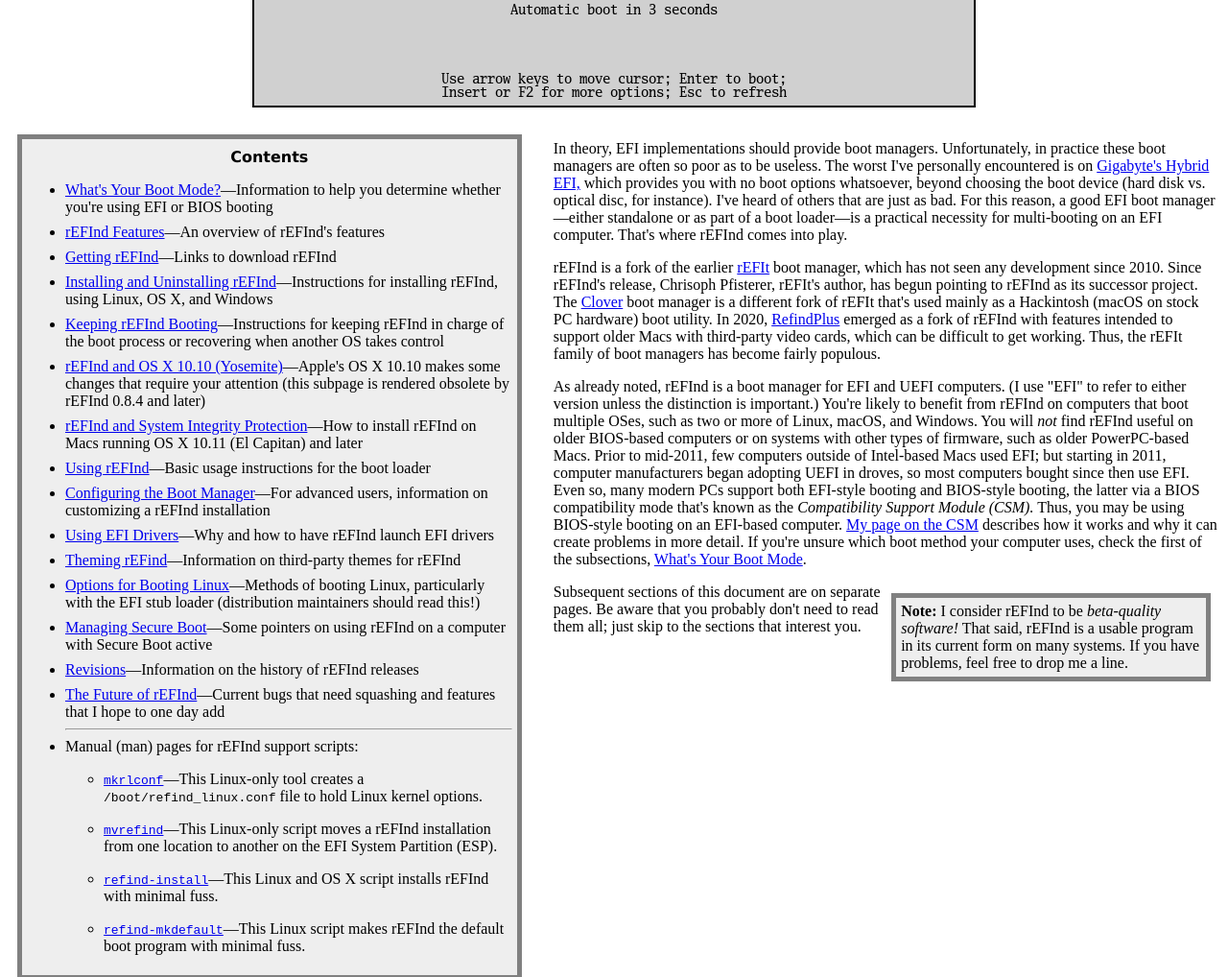
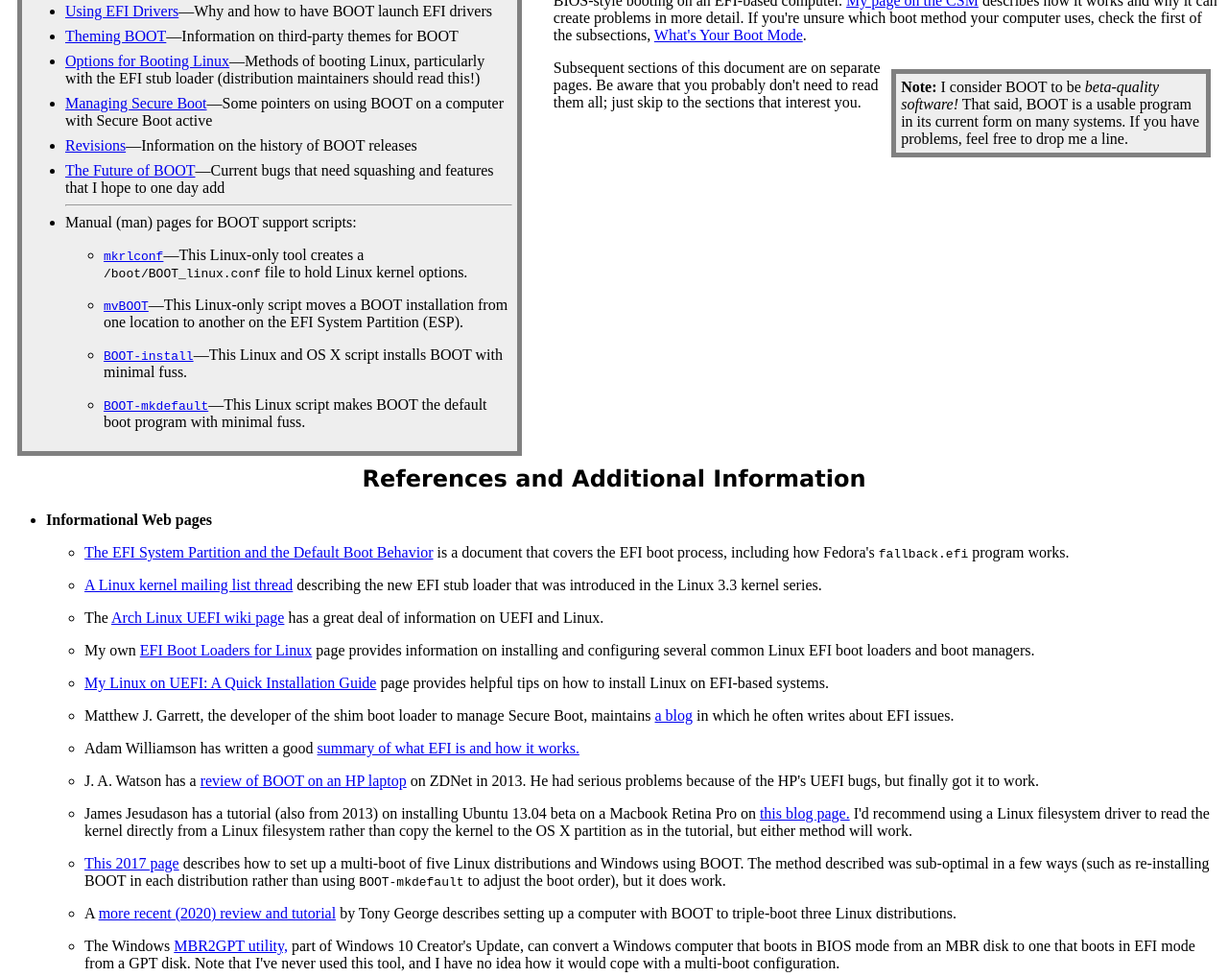
Before and after one commit to Infiltrator-Projects/Boot, a plain HTML site: page docs/boot/index.html in a window 1280 px wide. Shown: the part 1033-2051 px from the top of the page at 96% size. Drawn offline with Linux system fonts and the light colour scheme; files whose address does not match are found by name.

Commit message:
Move docs/boot/index.html into BOOT documentation

```diff
--- a/docs/refind/index.html
+++ b/docs/boot/index.html
@@ -4,20 +4,20 @@
 
 <html xmlns="http://www.w3.org/1999/xhtml">
 <head>
-  <title>The rEFInd Boot Manager</title>
+  <title>The BOOT Boot Manager</title>
   <link href="../Styles/styles.css" rel="stylesheet" type="text/css" />
 </head>
 
 <meta name="viewport" content="width=device-width, initial-scale=1">
 
 <body>
-  <h1>The rEFInd Boot Manager</h1>
+  <h1>The BOOT Boot Manager</h1>
 
   <p class="subhead">by Roderick W. Smith, <a
 href="mailto:rodsmith@rodsbooks.com">rodsmith@rodsbooks.com</a></p>
 
 <p>Originally written: March 14, 2012; last Web page update:
-April 6, 2024, referencing rEFInd 0.14.2</p>
+April 6, 2024, referencing BOOT 0.14.2</p>
 
 
 <p>This Web page is provided free of charge and with no annoying outside ads; however, I did take time to prepare it, and Web hosting does cost money. If you find this Web page useful, please consider making a small donation to help keep this site up and running. Thanks!</p>
@@ -41,7 +41,7 @@ April 6, 2024, referencing rEFInd 0.14.2</p>
 <input type="hidden" name="no_note" value="0">
 <input type="hidden" name="currency_code" value="USD">
 <input type="hidden" name="amount" value="1.00">
-<input type="hidden" name="item_name" value="rEFInd Boot Manager">
+<input type="hidden" name="item_name" value="BOOT Boot Manager">
 <input type="hidden" name="bn" value="PP-DonationsBF:btn_donate_LG.gif:NonHostedGuest">
 <input type="image" src="donate.png" border="0" name="submit" alt="PayPal - The safer, easier way to pay online!">
 </form>
@@ -55,7 +55,7 @@ April 6, 2024, referencing rEFInd 0.14.2</p>
 <input type="hidden" name="no_note" value="0">
 <input type="hidden" name="currency_code" value="USD">
 <input type="hidden" name="amount" value="2.50">
-<input type="hidden" name="item_name" value="rEFInd Boot Manager">
+<input type="hidden" name="item_name" value="BOOT Boot Manager">
 <input type="hidden" name="bn" value="PP-DonationsBF:btn_donate_LG.gif:NonHostedGuest">
 <input type="image" src="donate.png" border="0" name="submit" alt="PayPal - The safer, easier way to pay online!">
 </form>
@@ -70,7 +70,7 @@ April 6, 2024, referencing rEFInd 0.14.2</p>
 <input type="hidden" name="no_note" value="0">
 <input type="hidden" name="currency_code" value="USD">
 <input type="hidden" name="amount" value="5.00">
-<input type="hidden" name="item_name" value="rEFInd Boot Manager">
+<input type="hidden" name="item_name" value="BOOT Boot Manager">
 <input type="hidden" name="bn" value="PP-DonationsBF:btn_donate_LG.gif:NonHostedGuest">
 <input type="image" src="donate.png" border="0" name="submit" alt="PayPal - The safer, easier way to pay online!">
 </form>
@@ -84,7 +84,7 @@ April 6, 2024, referencing rEFInd 0.14.2</p>
 <input type="hidden" name="no_note" value="0">
 <input type="hidden" name="currency_code" value="USD">
 <input type="hidden" name="amount" value="10.00">
-<input type="hidden" name="item_name" value="rEFInd Boot Manager">
+<input type="hidden" name="item_name" value="BOOT Boot Manager">
 <input type="hidden" name="bn" value="PP-DonationsBF:btn_donate_LG.gif:NonHostedGuest">
 <input type="image" src="donate.png" border="0" name="submit" alt="PayPal - The safer, easier way to pay online!">
 </form>
@@ -98,7 +98,7 @@ April 6, 2024, referencing rEFInd 0.14.2</p>
 <input type="hidden" name="no_note" value="0">
 <input type="hidden" name="currency_code" value="USD">
 <input type="hidden" name="amount" value="20.00">
-<input type="hidden" name="item_name" value="rEFInd Boot Manager">
+<input type="hidden" name="item_name" value="BOOT Boot Manager">
 <input type="hidden" name="bn" value="PP-DonationsBF:btn_donate_LG.gif:NonHostedGuest">
 <input type="image" src="donate.png" border="0" name="submit" alt="PayPal - The safer, easier way to pay online!">
 </form>
@@ -111,7 +111,7 @@ April 6, 2024, referencing rEFInd 0.14.2</p>
 <input type="hidden" name="lc" value="US">
 <input type="hidden" name="no_note" value="0">
 <input type="hidden" name="currency_code" value="USD">
-<input type="hidden" name="item_name" value="rEFInd Boot Manager">
+<input type="hidden" name="item_name" value="BOOT Boot Manager">
 <input type="hidden" name="bn" value="PP-DonationsBF:btn_donate_LG.gif:NonHostedGuest">
 <input type="image" src="donate.png" border="0" name="submit" alt="PayPal - The safer, easier way to pay online!">
 </form>
@@ -122,23 +122,23 @@ April 6, 2024, referencing rEFInd 0.14.2</p>
 
 <h2>Introduction</h2>
 
-<p class="sidebar"><b>Note:</b> I've seen reports that rEFInd is failing to boot macOS 11 ("Big Sur"). There seem to be two problems. First, and confusingly, macOS 11 requires booting via the boot loader <i>Preboot</i> partition, not the main macOS installation partition. With recent versions of macOS, rEFInd normally presents both options, but users might reasonably hide the poorly-named <i>Preboot</i> option, which is the only one that works. Second, a bug in rEFInd 0.12.0's memory management could cause it to hang on some EFIs, including some that Apple rolled out as part of the macOS 11 upgrade. Using rEFInd 0.13.0 and booting via the <i>Preboot</i> loader option should work around these problems. If all else fails, the new (rEFInd 0.13.0) feature to boot via an EFI firmware boot option may help; see the description of this feature <a href="configfile.html#bootnext">here.</a></p>
+<p class="sidebar"><b>Note:</b> I've seen reports that BOOT is failing to boot macOS 11 ("Big Sur"). There seem to be two problems. First, and confusingly, macOS 11 requires booting via the boot loader <i>Preboot</i> partition, not the main macOS installation partition. With recent versions of macOS, BOOT normally presents both options, but users might reasonably hide the poorly-named <i>Preboot</i> option, which is the only one that works. Second, a bug in BOOT 0.12.0's memory management could cause it to hang on some EFIs, including some that Apple rolled out as part of the macOS 11 upgrade. Using BOOT 0.13.0 and booting via the <i>Preboot</i> loader option should work around these problems. If all else fails, the new (BOOT 0.13.0) feature to boot via an EFI firmware boot option may help; see the description of this feature <a href="configfile.html#bootnext">here.</a></p>
 
-<p>This page describes rEFInd, my fork of the <a href="http://refit.sourceforge.net">rEFIt</a> boot manager for computers based on the <a href="http://en.wikipedia.org/wiki/Unified_Extensible_Firmware_Interface">Extensible Firmware Interface (EFI) and Unified EFI (UEFI).</a> Like rEFIt, rEFInd is a <i>boot manager,</i> meaning that it presents a menu of options to the user when the computer first starts up, as shown below. rEFInd is not a <i>boot loader,</i> which is a program that loads an OS kernel and hands off control to it. Many popular boot managers, such as <a href="http://www.gnu.org/software/grub/">the Grand Unified Bootloader (GRUB),</a> are also boot loaders, which can blur the distinction in many users' minds. All EFI-capable OSes include boot loaders, so this limitation isn't a problem. If you're using Linux, you should be aware that several EFI boot loaders are available, so choosing between them can be a challenge. In fact, since version 3.3.0, the Linux kernel can function as an EFI boot loader for itself, which gives rEFInd characteristics similar to a boot loader for Linux. See <a href="https://www.rodsbooks.com/efi-bootloaders/index.html">my Web page on this topic</a> for more information.</p>
+<p>This page describes BOOT, my fork of the <a href="http://refit.sourceforge.net">rEFIt</a> boot manager for computers based on the <a href="http://en.wikipedia.org/wiki/Unified_Extensible_Firmware_Interface">Extensible Firmware Interface (EFI) and Unified EFI (UEFI).</a> Like rEFIt, BOOT is a <i>boot manager,</i> meaning that it presents a menu of options to the user when the computer first starts up, as shown below. BOOT is not a <i>boot loader,</i> which is a program that loads an OS kernel and hands off control to it. Many popular boot managers, such as <a href="http://www.gnu.org/software/grub/">the Grand Unified Bootloader (GRUB),</a> are also boot loaders, which can blur the distinction in many users' minds. All EFI-capable OSes include boot loaders, so this limitation isn't a problem. If you're using Linux, you should be aware that several EFI boot loaders are available, so choosing between them can be a challenge. In fact, since version 3.3.0, the Linux kernel can function as an EFI boot loader for itself, which gives BOOT characteristics similar to a boot loader for Linux. See <a href="https://www.rodsbooks.com/efi-bootloaders/index.html">my Web page on this topic</a> for more information.</p>
 
-    <br /><center><img src="refind.png" align="center" width="750"
-    height="558" alt="rEFInd presents a graphical menu for selecting your
+    <br /><center><img src="BOOT.png" align="center" width="750"
+    height="558" alt="BOOT presents a graphical menu for selecting your
     boot OS." border=2> </center><br />
 
 <div style="float:right; width:55%">
 
-<p>In theory, EFI implementations should provide boot managers. Unfortunately, in practice these boot managers are often so poor as to be useless. The worst I've personally encountered is on <a href="https://www.rodsbooks.com/gb-hybrid-efi/">Gigabyte's Hybrid EFI,</a> which provides you with no boot options whatsoever, beyond choosing the boot device (hard disk vs. optical disc, for instance). I've heard of others that are just as bad. For this reason, a good EFI boot manager&mdash;either standalone or as part of a boot loader&mdash;is a practical necessity for multi-booting on an EFI computer. That's where rEFInd comes into play.</p>
+<p>In theory, EFI implementations should provide boot managers. Unfortunately, in practice these boot managers are often so poor as to be useless. The worst I've personally encountered is on <a href="https://www.rodsbooks.com/gb-hybrid-efi/">Gigabyte's Hybrid EFI,</a> which provides you with no boot options whatsoever, beyond choosing the boot device (hard disk vs. optical disc, for instance). I've heard of others that are just as bad. For this reason, a good EFI boot manager&mdash;either standalone or as part of a boot loader&mdash;is a practical necessity for multi-booting on an EFI computer. That's where BOOT comes into play.</p>
 
-<p>rEFInd is a fork of the earlier <a href="http://refit.sourceforge.net/">rEFIt</a> boot manager, which has not seen any development since 2010. Since rEFInd's release, Chrisoph Pfisterer, rEFIt's author, has begun pointing to rEFInd as its successor project. The <a href="https://sourceforge.net/projects/cloverefiboot/">Clover</a> boot manager is a different fork of rEFIt that's used mainly as a Hackintosh (macOS on stock PC hardware) boot utility. In 2020, <a href="https://github.com/dakanji/refindplus">RefindPlus</a> emerged as a fork of rEFInd with features intended to support older Macs with third-party video cards, which can be difficult to get working. Thus, the rEFIt family of boot managers has become fairly populous.</p>
+<p>BOOT is a fork of the earlier <a href="http://refit.sourceforge.net/">rEFIt</a> boot manager, which has not seen any development since 2010. Since BOOT's release, Chrisoph Pfisterer, rEFIt's author, has begun pointing to BOOT as its successor project. The <a href="https://sourceforge.net/projects/cloverefiboot/">Clover</a> boot manager is a different fork of rEFIt that's used mainly as a Hackintosh (macOS on stock PC hardware) boot utility. In 2020, <a href="https://github.com/dakanji/BOOTplus">BOOTPlus</a> emerged as a fork of BOOT with features intended to support older Macs with third-party video cards, which can be difficult to get working. Thus, the rEFIt family of boot managers has become fairly populous.</p>
 
-<p>As already noted, rEFInd is a boot manager for EFI and UEFI computers. (I use "EFI" to refer to either version unless the distinction is important.) You're likely to benefit from rEFInd on computers that boot multiple OSes, such as two or more of Linux, macOS, and Windows. You will <i>not</i> find rEFInd useful on older BIOS-based computers or on systems with other types of firmware, such as older PowerPC-based Macs. Prior to mid-2011, few computers outside of Intel-based Macs used EFI; but starting in 2011, computer manufacturers began adopting UEFI in droves, so most computers bought since then use EFI. Even so, many modern PCs support both EFI-style booting and BIOS-style booting, the latter via a BIOS compatibility mode that's known as the <i>Compatibility Support Module (CSM).</i> Thus, you may be using BIOS-style booting on an EFI-based computer. <a href="https://www.rodsbooks.com/efi-bootloaders/csm-good-bad-ugly.html">My page on the CSM</a> describes how it works and why it can create problems in more detail. If you're unsure which boot method your computer uses, check the first of the subsections, <a href="bootmode.html">What's Your Boot Mode</a>.</p>
+<p>As already noted, BOOT is a boot manager for EFI and UEFI computers. (I use "EFI" to refer to either version unless the distinction is important.) You're likely to benefit from BOOT on computers that boot multiple OSes, such as two or more of Linux, macOS, and Windows. You will <i>not</i> find BOOT useful on older BIOS-based computers or on systems with other types of firmware, such as older PowerPC-based Macs. Prior to mid-2011, few computers outside of Intel-based Macs used EFI; but starting in 2011, computer manufacturers began adopting UEFI in droves, so most computers bought since then use EFI. Even so, many modern PCs support both EFI-style booting and BIOS-style booting, the latter via a BIOS compatibility mode that's known as the <i>Compatibility Support Module (CSM).</i> Thus, you may be using BIOS-style booting on an EFI-based computer. <a href="https://www.rodsbooks.com/efi-bootloaders/csm-good-bad-ugly.html">My page on the CSM</a> describes how it works and why it can create problems in more detail. If you're unsure which boot method your computer uses, check the first of the subsections, <a href="bootmode.html">What's Your Boot Mode</a>.</p>
 
-<p class="sidebar"><b>Note:</b> I consider rEFInd to be <i>beta-quality software!</i> That said, rEFInd is a usable program in its current form on many systems. If you have problems, feel free to drop me a line.</p>
+<p class="sidebar"><b>Note:</b> I consider BOOT to be <i>beta-quality software!</i> That said, BOOT is a usable program in its current form on many systems. If you have problems, feel free to drop me a line.</p>
 
 <p>Subsequent sections of this document are on separate pages. Be aware that you probably don't need to read them all; just skip to the sections that interest you.</p>
 
@@ -152,47 +152,47 @@ April 6, 2024, referencing rEFInd 0.14.2</p>
 
 <li class="tight"><a href="bootmode.html">What's Your Boot Mode?</a>&mdash;Information to help you determine whether you're using EFI or BIOS booting</li>
 
-<li class="tight"><a href="features.html">rEFInd Features</a>&mdash;An overview of rEFInd's features</li>
+<li class="tight"><a href="features.html">BOOT Features</a>&mdash;An overview of BOOT's features</li>
 
-<li class="tight"><a href="getting.html">Getting rEFInd</a>&mdash;Links to download rEFInd</li>
+<li class="tight"><a href="getting.html">Getting BOOT</a>&mdash;Links to download BOOT</li>
 
-<li class="tight"><a href="installing.html">Installing and Uninstalling rEFInd</a>&mdash;Instructions for installing rEFInd, using Linux, OS X, and Windows</li>
+<li class="tight"><a href="installing.html">Installing and Uninstalling BOOT</a>&mdash;Instructions for installing BOOT, using Linux, OS X, and Windows</li>
 
-<li class="tight"><a href="bootcoup.html">Keeping rEFInd Booting</a>&mdash;Instructions for keeping rEFInd in charge of the boot process or recovering when another OS takes control</li>
+<li class="tight"><a href="bootcoup.html">Keeping BOOT Booting</a>&mdash;Instructions for keeping BOOT in charge of the boot process or recovering when another OS takes control</li>
 
-<li class="tight"><a href="yosemite.html">rEFInd and OS X 10.10 (Yosemite)</a>&mdash;Apple's OS X 10.10 makes some changes that require your attention (this subpage is rendered obsolete by rEFInd 0.8.4 and later)</li>
+<li class="tight"><a href="yosemite.html">BOOT and OS X 10.10 (Yosemite)</a>&mdash;Apple's OS X 10.10 makes some changes that require your attention (this subpage is rendered obsolete by BOOT 0.8.4 and later)</li>
 
-<li class="tight"><a href="sip.html">rEFInd and System Integrity Protection</a>&mdash;How to install rEFInd on Macs running OS X 10.11 (El Capitan) and later</a>
+<li class="tight"><a href="sip.html">BOOT and System Integrity Protection</a>&mdash;How to install BOOT on Macs running OS X 10.11 (El Capitan) and later</a>
 
-<li class="tight"><a href="using.html">Using rEFInd</a>&mdash;Basic usage instructions for the boot loader</li>
+<li class="tight"><a href="using.html">Using BOOT</a>&mdash;Basic usage instructions for the boot loader</li>
 
-<li class="tight"><a href="configfile.html">Configuring the Boot Manager</a>&mdash;For advanced users, information on customizing a rEFInd installation</li>
+<li class="tight"><a href="configfile.html">Configuring the Boot Manager</a>&mdash;For advanced users, information on customizing a BOOT installation</li>
 
-<li class="tight"><a href="drivers.html">Using EFI Drivers</a>&mdash;Why and how to have rEFInd launch EFI drivers</li>
+<li class="tight"><a href="drivers.html">Using EFI Drivers</a>&mdash;Why and how to have BOOT launch EFI drivers</li>
 
-<li class="tight"><a href="themes.html">Theming rEFind</a>&mdash;Information on third-party themes for rEFInd</li>
+<li class="tight"><a href="themes.html">Theming BOOT</a>&mdash;Information on third-party themes for BOOT</li>
 
 <li class="tight"><a href="linux.html">Options for Booting Linux</a>&mdash;Methods of booting Linux, particularly with the EFI stub loader (distribution maintainers should read this!)</li>
 
-<li class="tight"><a href="secureboot.html">Managing Secure Boot</a>&mdash;Some pointers on using rEFInd on a computer with Secure Boot active</li>
+<li class="tight"><a href="secureboot.html">Managing Secure Boot</a>&mdash;Some pointers on using BOOT on a computer with Secure Boot active</li>
 
-<li class="tight"><a href="revisions.html">Revisions</a>&mdash;Information on the history of rEFInd releases</li>
+<li class="tight"><a href="revisions.html">Revisions</a>&mdash;Information on the history of BOOT releases</li>
 
-<li class="tight"><a href="todo.html">The Future of rEFInd</a>&mdash;Current bugs that need squashing and features that I hope to one day add</a></li>
+<li class="tight"><a href="todo.html">The Future of BOOT</a>&mdash;Current bugs that need squashing and features that I hope to one day add</a></li>
 
 <hr />
 
-<li class="tight">Manual (man) pages for rEFInd support scripts:
+<li class="tight">Manual (man) pages for BOOT support scripts:
 
   <ul>
 
-  <li><a href="mkrlconf.html"><tt>mkrlconf</tt></a>&mdash;This Linux-only tool creates a <tt>/boot/refind_linux.conf</tt> file to hold Linux kernel options.</li>
+  <li><a href="mkrlconf.html"><tt>mkrlconf</tt></a>&mdash;This Linux-only tool creates a <tt>/boot/BOOT_linux.conf</tt> file to hold Linux kernel options.</li>
 
-  <li><a href="mvrefind.html"><tt>mvrefind</tt></a>&mdash;This Linux-only script moves a rEFInd installation from one location to another on the EFI System Partition (ESP).</li>
+  <li><a href="mvBOOT.html"><tt>mvBOOT</tt></a>&mdash;This Linux-only script moves a BOOT installation from one location to another on the EFI System Partition (ESP).</li>
 
-  <li><a href="refind-install.html"><tt>refind-install</tt></a>&mdash;This Linux and OS X script installs rEFInd with minimal fuss.</li>
+  <li><a href="BOOT-install.html"><tt>BOOT-install</tt></a>&mdash;This Linux and OS X script installs BOOT with minimal fuss.</li>
 
-  <li><a href="refind-mkdefault.html"><tt>refind-mkdefault</tt></a>&mdash;This Linux script makes rEFInd the default boot program with minimal fuss.</li>
+  <li><a href="BOOT-mkdefault.html"><tt>BOOT-mkdefault</tt></a>&mdash;This Linux script makes BOOT the default boot program with minimal fuss.</li>
 
 </ul></li>
 
@@ -224,13 +224,13 @@ April 6, 2024, referencing rEFInd 0.14.2</p>
 
 <li>Adam Williamson has written a good <a href="https://www.happyassassin.net/2014/01/25/uefi-boot-how-does-that-actually-work-then/">summary of what EFI is and how it works.</a></li>
 
-<li>J. A. Watson has a <a href="http://www.zdnet.com/the-refind-boot-loader-for-uefi-systems-7000010275/">review of rEFInd on an HP laptop</a> on ZDNet in 2013. He had serious problems because of the HP's UEFI bugs, but finally got it to work.</li>
+<li>J. A. Watson has a <a href="http://www.zdnet.com/the-BOOT-boot-loader-for-uefi-systems-7000010275/">review of BOOT on an HP laptop</a> on ZDNet in 2013. He had serious problems because of the HP's UEFI bugs, but finally got it to work.</li>
 
 <li>James Jesudason has a tutorial (also from 2013) on installing Ubuntu 13.04 beta on a Macbook Retina Pro on <a href="http://randomtutor.blogspot.com/2013_02_01_archive.html">this blog page.</a> I'd recommend using a Linux filesystem driver to read the kernel directly from a Linux filesystem rather than copy the kernel to the OS X partition as in the tutorial, but either method will work.</li>
 
-<li><a href="https://medium.com/@manujarvinen/setting-up-a-multi-boot-of-5-linux-distributions-ca1fcf8d502">This 2017 page</a> describes how to set up a multi-boot of five Linux distributions and Windows using rEFInd. The method described was sub-optimal in a few ways (such as re-installing rEFInd in each distribution rather than using <tt>refind-mkdefault</tt> to adjust the boot order), but it does work.</li>
+<li><a href="https://medium.com/@manujarvinen/setting-up-a-multi-boot-of-5-linux-distributions-ca1fcf8d502">This 2017 page</a> describes how to set up a multi-boot of five Linux distributions and Windows using BOOT. The method described was sub-optimal in a few ways (such as re-installing BOOT in each distribution rather than using <tt>BOOT-mkdefault</tt> to adjust the boot order), but it does work.</li>
 
-<li>A <a href="https://teejeetech.in/2020/09/05/linux-multi-boot-with-refind/">more recent (2020) review and tutorial</a> by Tony George describes setting up a computer with rEFInd to triple-boot three Linux distributions.</li>
+<li>A <a href="https://teejeetech.in/2020/09/05/linux-multi-boot-with-BOOT/">more recent (2020) review and tutorial</a> by Tony George describes setting up a computer with BOOT to triple-boot three Linux distributions.</li>
 
 <li>The Windows <a href="https://docs.microsoft.com/en-us/windows/deployment/mbr-to-gpt">MBR2GPT utility,</a> part of Windows 10 Creator's Update, can convert a Windows computer that boots in BIOS mode from an MBR disk to one that boots in EFI mode from a GPT disk. Note that I've never used this tool, and I have no idea how it would cope with a multi-boot configuration.</li>
 
@@ -264,7 +264,7 @@ April 6, 2024, referencing rEFInd 0.14.2</p>
 
 <ul>
 
-<li>The <a href="https://sourceforge.net/p/refind/discussion/">rEFInd discussion forum on Sourceforge</a> provides a way to discuss rEFInd with other users or with me.</li>
+<li>The <a href="https://sourceforge.net/p/BOOT/discussion/">BOOT discussion forum on Sourceforge</a> provides a way to discuss BOOT with other users or with me.</li>
 
 <li>You can <a href="mailto:rodsmith@rodsbooks.com">e-mail me</a> with queries or bug reports.</li>
 
```
